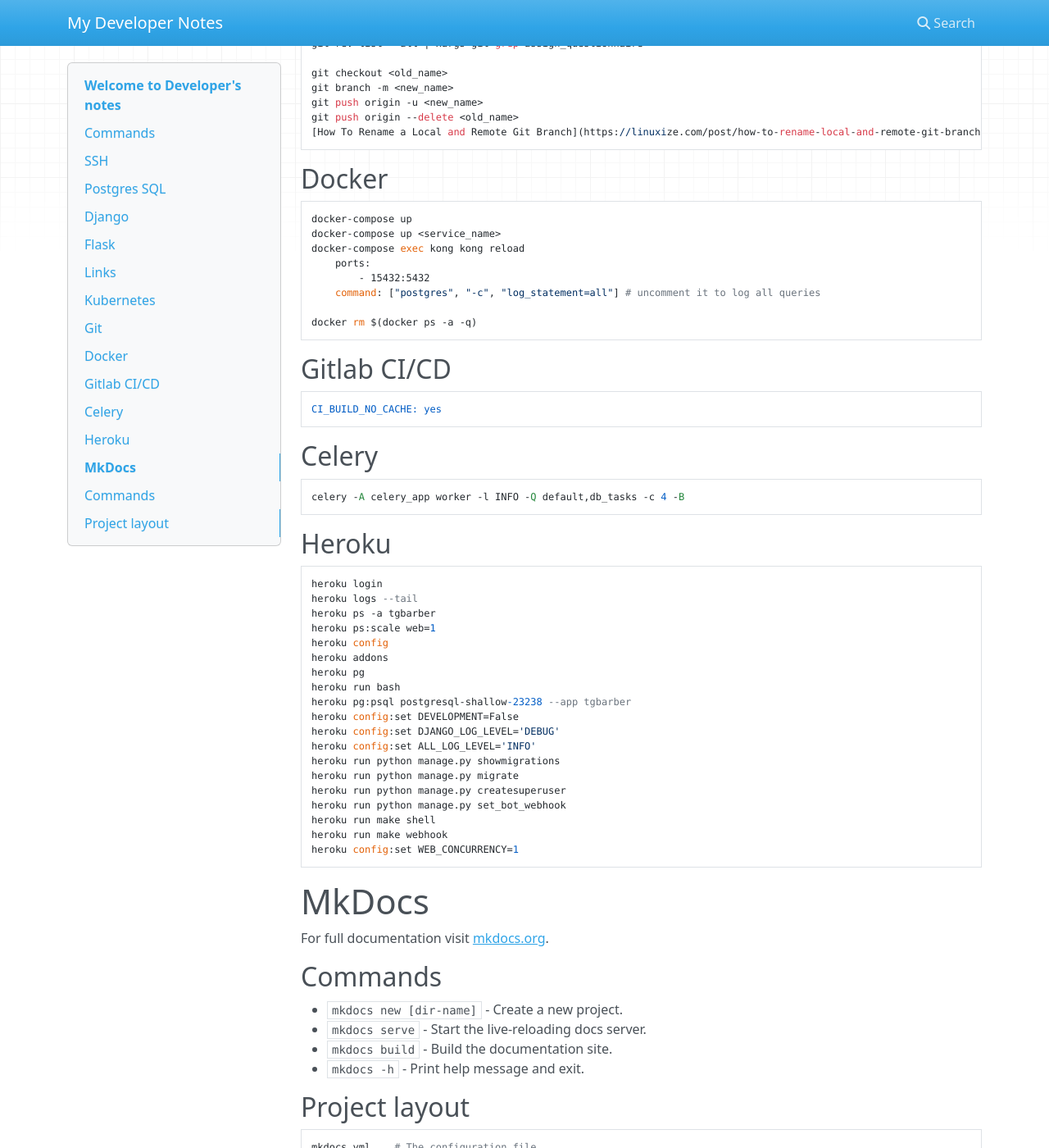
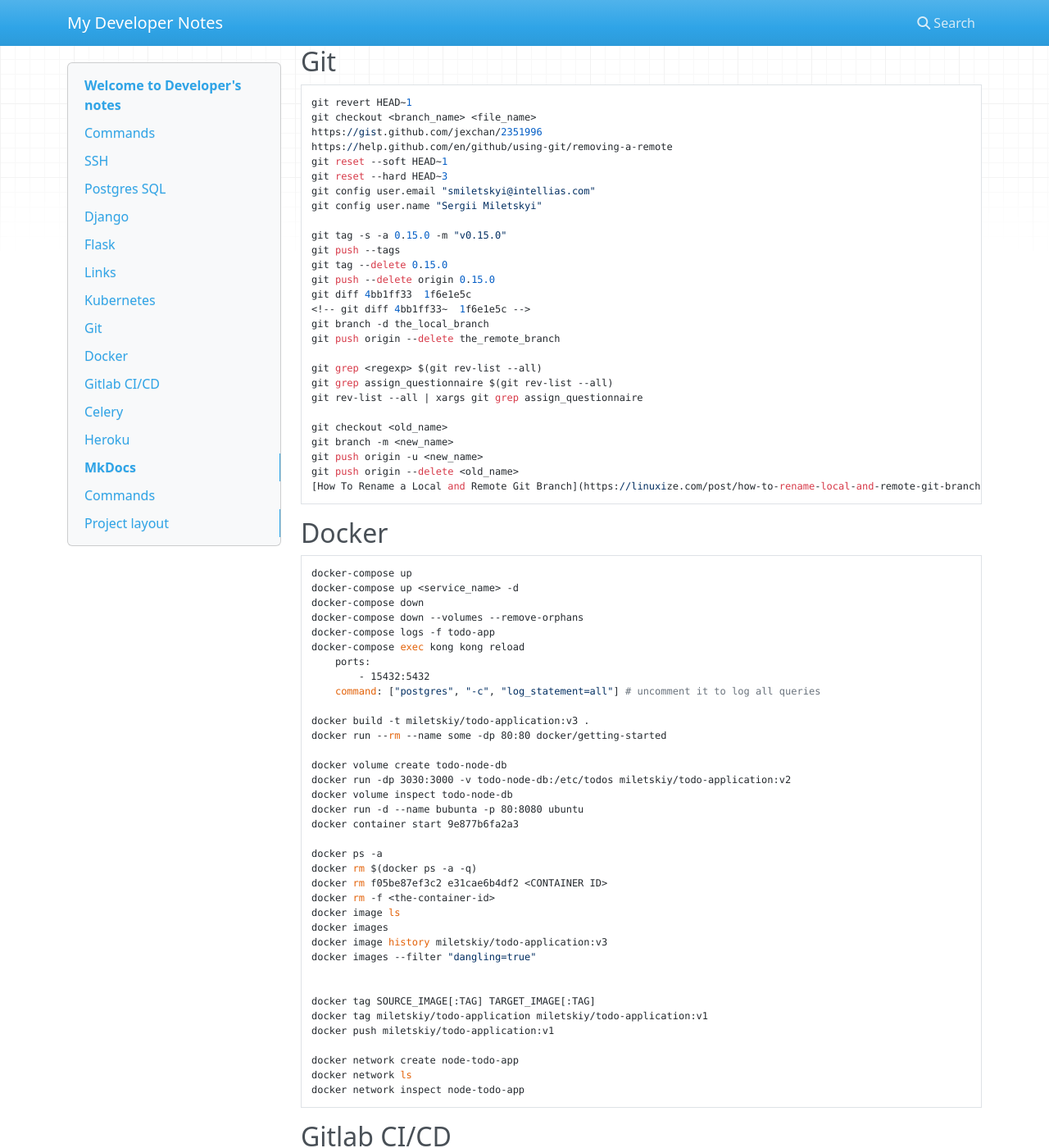
Before and after one commit to miletskiy/dev-notes, an MkDocs documentation site: the page built from docs/index.md, in a window 1280 px wide and 1400 px high, scrolled down 3565 px. Shown: the whole window at 82% size. Built offline with MkDocs 1.6.1, drawn with Linux system fonts in a browser that asks for light colours; nearby versions of some CDN libraries; some of the changed text lies outside the part shown.

Commit message:
Add Docker commands

```diff
--- a/docs/index.md
+++ b/docs/index.md
@@ -39,6 +39,12 @@
     chmod u+x ./import_db.zsh
 
     find ~/Data/projects -iname '*'.sql
+
+    # Using netstat to see the listening processes
+    <!-- netstat -tulnp -->
+    netstat -ap tcp
+
+    lsof -Pn -i4 | grep 5432
 
 
 ## SSH
@@ -85,6 +91,7 @@
     REVOKE CONNECT ON DATABASE vital_signs_service_db FROM public;
     SELECT pid, pg_terminate_backend(pid) FROM pg_stat_activity WHERE datname = 'vital_signs_service_db' AND pid <> pg_backend_pid();
     GRANT CONNECT ON DATABASE vital_signs_service_db TO public;
+    GRANT CONNECT ON DATABASE my_db TO my_user;
 
     pg_dump -h $POSTGRES_HOST -U $POSTGRES_USER -F t -d $DB_NAME > dump.tar
 
@@ -193,13 +217,42 @@
 
 ## Docker
     docker-compose up
-    docker-compose up <service_name>
+    docker-compose up <service_name> -d
+    docker-compose down
+    docker-compose down --volumes --remove-orphans
+    docker-compose logs -f todo-app
     docker-compose exec kong kong reload
         ports:
             - 15432:5432
         command: ["postgres", "-c", "log_statement=all"] # uncomment it to log all queries
 
+    docker build -t miletskiy/todo-application:v3 .
+    docker run --rm --name some -dp 80:80 docker/getting-started
+
+    docker volume create todo-node-db
+    docker run -dp 3030:3000 -v todo-node-db:/etc/todos miletskiy/todo-application:v2
+    docker volume inspect todo-node-db
+    docker run -d --name bubunta -p 80:8080 ubuntu
+    docker container start 9e877b6fa2a3
+
+    docker ps -a
     docker rm $(docker ps -a -q)
+    docker rm f05be87ef3c2 e31cae6b4df2 <CONTAINER ID>
+    docker rm -f <the-container-id>
+    docker image ls
+    docker images
+    docker image history miletskiy/todo-application:v3
+    docker images --filter "dangling=true"
+
+
+    docker tag SOURCE_IMAGE[:TAG] TARGET_IMAGE[:TAG]
+    docker tag miletskiy/todo-application miletskiy/todo-application:v1
+    docker push miletskiy/todo-application:v1
+
+    docker network create node-todo-app
+    docker network ls
+    docker network inspect node-todo-app
+
 
 ## Gitlab CI/CD
     CI_BUILD_NO_CACHE: yes
```
Also changed, not shown: other parts of docs/index.md (+17 -0 lines).
